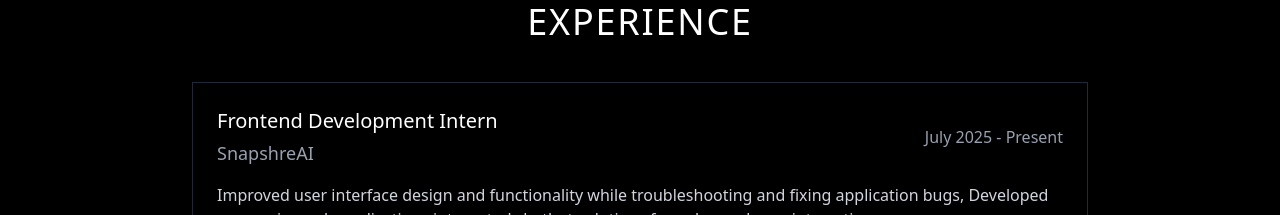
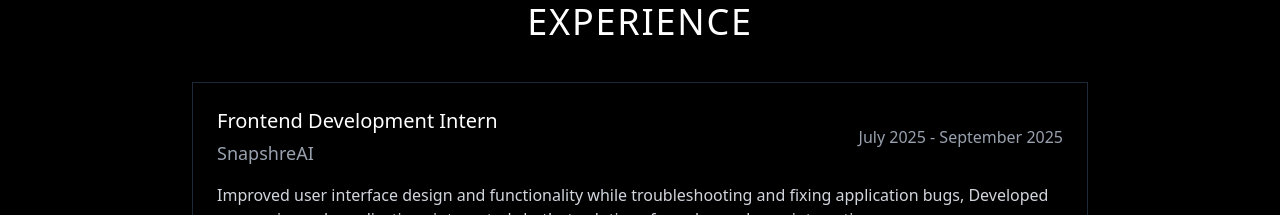
Before and after one commit to letscode5108/portfolio, a React (Vite) app: page / in a window 1280 px wide. Shown: the part 1060-1275 px from the top of the page. Built offline with nearby package versions, Linux system fonts and the light colour scheme.

Commit message:
Update project timeline, improve UI text formatting, and add target attributes for external links in App.tsx

```diff
--- a/src/App.tsx
+++ b/src/App.tsx
@@ -406,7 +406,7 @@ const Portfolio = () => {
                   <p className="text-lg text-gray-400 font-light">SnapshreAI</p>
                 </div>
                 <div className="text-gray-400 font-light text-m mt-2 md:mt-0">
-                  July 2025 - Present
+                  July 2025 - September 2025
                 </div>
               </div>
               <div className="space-y-2 text-gray-300 font- text-md">
@@ -414,7 +414,8 @@ const Portfolio = () => {
                   {" "}
                   Improved user interface design and functionality while
                   troubleshooting and fixing application bugs, Developed
-                  responsive web applications integrated chatbot solutions for enhanced user interaction.
+                  responsive web applications integrated chatbot solutions for
+                  enhanced user interaction.
                 </p>{" "}
                 {/*Developed
                 responsive web applications with integrated chatbot solutions
@@ -484,6 +485,8 @@ const Portfolio = () => {
                   <div className="flex items-center space-x-4">
                     <a
                       href={project.liveLink}
+                      target="_blank"
+                      rel="noopener noreferrer"
                       className="flex items-center space-x-1 text-white hover:text-gray-300 transition-colors duration-300"
                     >
                       <ExternalLink size={14} />
@@ -491,6 +494,8 @@ const Portfolio = () => {
                     </a>
                     <a
                       href={project.githubLink}
+                      target="_blank"
+                      rel="noopener noreferrer"
                       className="flex items-center space-x-1 text-white hover:text-gray-300 transition-colors duration-300"
                     >
                       <Github size={14} />
@@ -498,6 +503,8 @@ const Portfolio = () => {
                     </a>
                     <a
                       href={project.videoLink}
+                      target="_blank"
+                      rel="noopener noreferrer"
                       className="flex items-center space-x-1 text-white hover:text-gray-300 transition-colors duration-300"
                     >
                       <Play size={14} />
```
